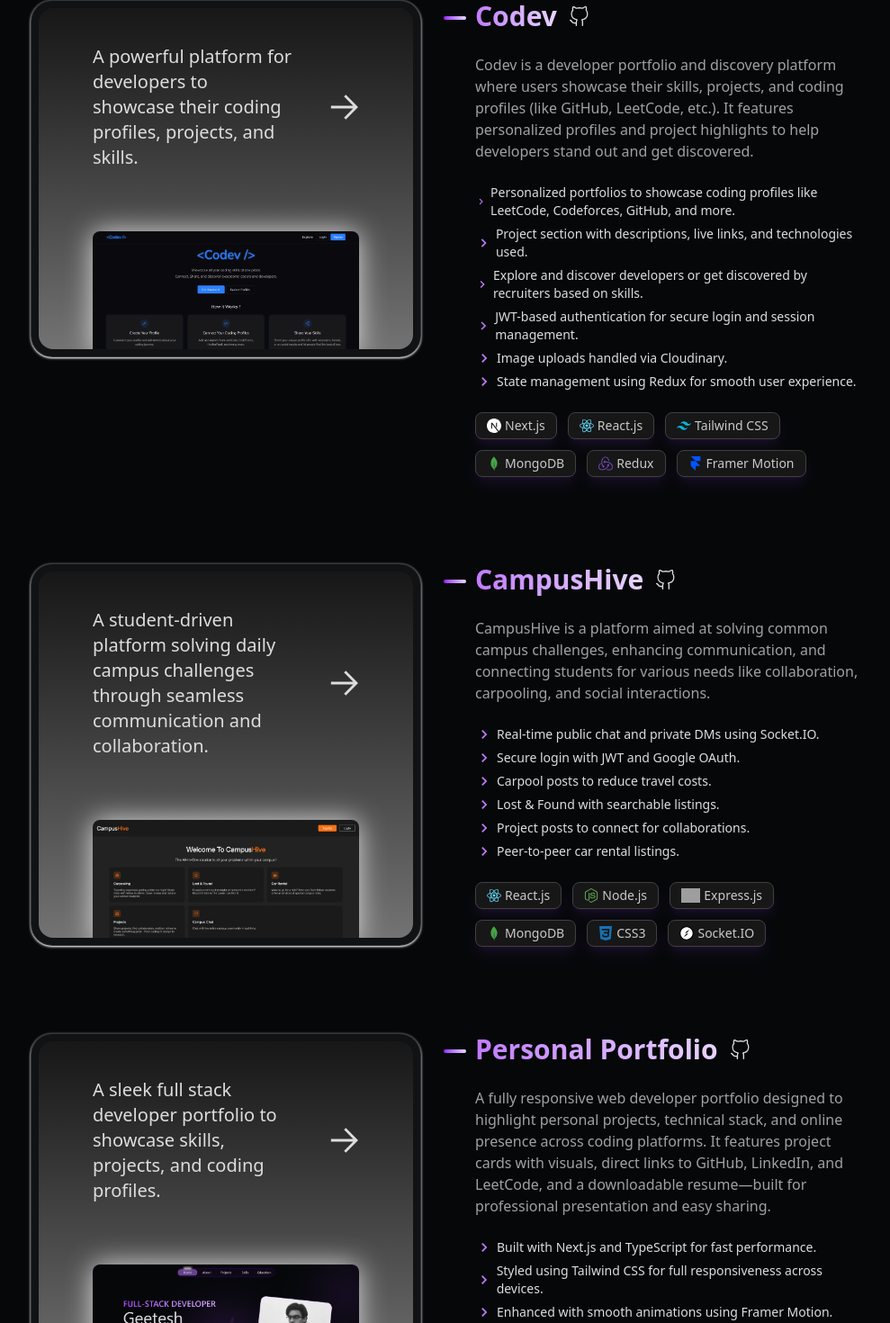
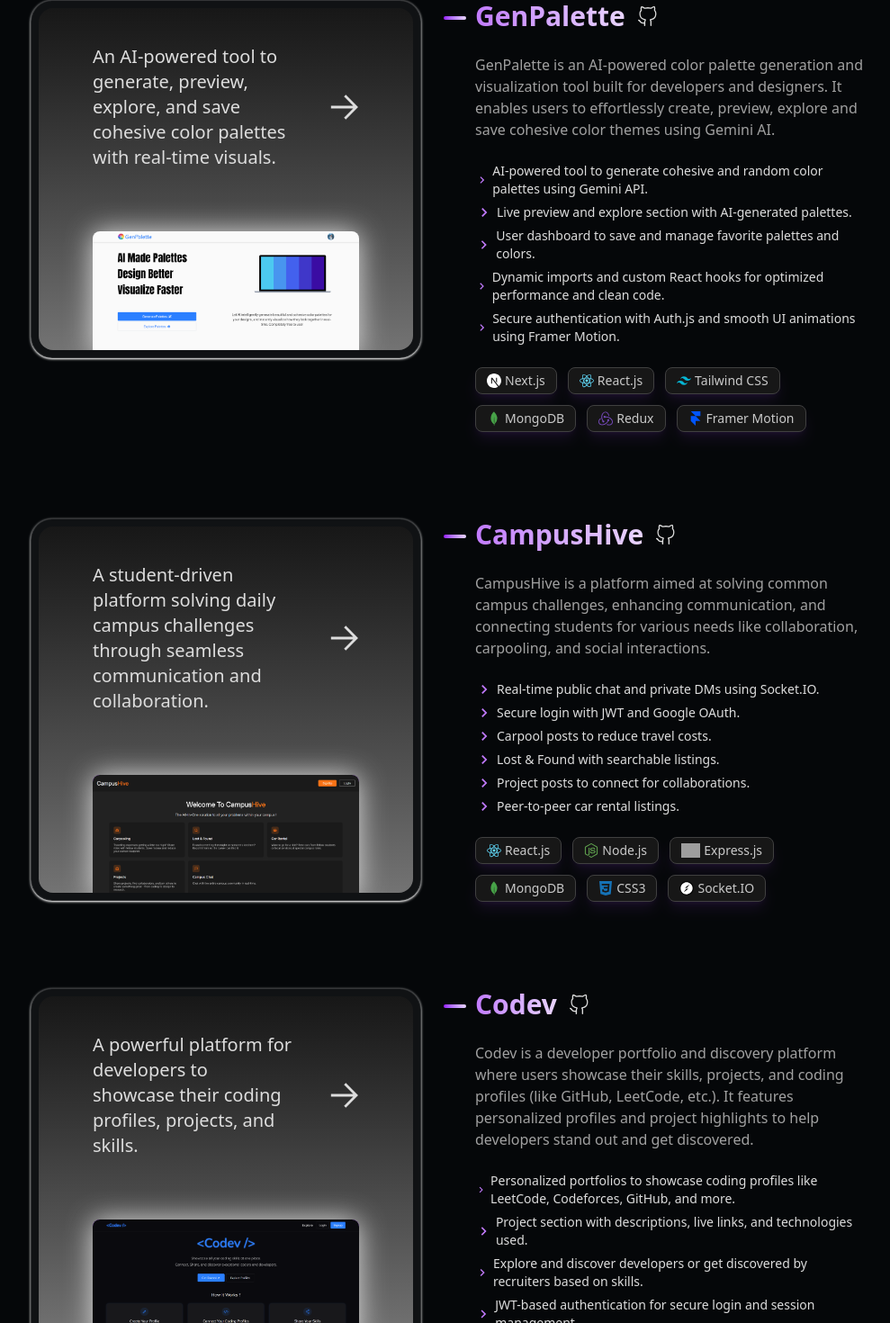
Before and after one commit to Geeteshgit/geeteshportfolio, a Next.js app: page /projects in a window 1280 px wide. Shown: the part 276-1746 px from the top of the page at 90% size, without its empty margins (142-1131 px from the left). Built offline with nearby package versions, Linux system fonts and the light colour scheme; grey boxes are pictures that could not be loaded.

Commit message:
genpalette project added

```diff
--- a/data/myData.ts
+++ b/data/myData.ts
@@ -29,19 +29,18 @@
 
 export const projects: Projects[] = [
     {
-        image: 'codev.png',
-        caption: 'A powerful platform for developers to showcase their coding profiles, projects, and skills.',
-        name: 'Codev',
-        link: 'https://codev-ten.vercel.app/',
-        github: 'https://github.com/Geeteshgit/Codev.git',
-        description: 'Codev is a developer portfolio and discovery platform where users showcase their skills, projects, and coding profiles (like GitHub, LeetCode, etc.). It features personalized profiles and project highlights to help developers stand out and get discovered.',
+        image: 'genpalette.png',
+        caption: 'An AI-powered tool to generate, preview, explore, and save cohesive color palettes with real-time visuals.',
+        name: 'GenPalette',
+        link: 'https://genpalette-virid.vercel.app/',
+        github: 'https://github.com/Geeteshgit/genpalette.git',
+        description: 'GenPalette is an AI-powered color palette generation and visualization tool built for developers and designers. It enables users to effortlessly create, preview, explore and save cohesive color themes using Gemini AI.',
         features: [
-            'Personalized portfolios to showcase coding profiles like LeetCode, Codeforces, GitHub, and more.',
-            'Project section with descriptions, live links, and technologies used.',
-            'Explore and discover developers or get discovered by recruiters based on skills.',
-            'JWT-based authentication for secure login and session management.',
-            'Image uploads handled via Cloudinary.',
-            'State management using Redux for smooth user experience.'
+            'AI-powered tool to generate cohesive and random color palettes using Gemini API.',
+            'Live preview and explore section with AI-generated palettes.',
+            'User dashboard to save and manage favorite palettes and colors.',
+            'Dynamic imports and custom React hooks for optimized performance and clean code.',
+            'Secure authentication with Auth.js and smooth UI animations using Framer Motion.'
         ],
         technologies: ['Next.js', 'React.js', 'Tailwind CSS', 'MongoDB', 'Redux', 'Framer Motion']
     },
@@ -66,6 +65,23 @@
             'Peer-to-peer car rental listings.'
         ],
         technologies: ['React.js', 'Node.js', 'Express.js', 'MongoDB', 'CSS3', 'Socket.IO']
+    },
+    {
+        image: 'codev.png',
+        caption: 'A powerful platform for developers to showcase their coding profiles, projects, and skills.',
+        name: 'Codev',
+        link: 'https://codev-ten.vercel.app/',
+        github: 'https://github.com/Geeteshgit/Codev.git',
+        description: 'Codev is a developer portfolio and discovery platform where users showcase their skills, projects, and coding profiles (like GitHub, LeetCode, etc.). It features personalized profiles and project highlights to help developers stand out and get discovered.',
+        features: [
+            'Personalized portfolios to showcase coding profiles like LeetCode, Codeforces, GitHub, and more.',
+            'Project section with descriptions, live links, and technologies used.',
+            'Explore and discover developers or get discovered by recruiters based on skills.',
+            'JWT-based authentication for secure login and session management.',
+            'Image uploads handled via Cloudinary.',
+            'State management using Redux for smooth user experience.'
+        ],
+        technologies: ['Next.js', 'React.js', 'Tailwind CSS', 'MongoDB', 'Redux', 'Framer Motion']
     },
     {
         image: 'portfolio.png',
@@ -131,19 +147,18 @@
 
 export const featuredProjects: Projects[] = [
     {
-        image: 'codev.png',
-        caption: 'A powerful platform for developers to showcase their coding profiles, projects, and skills.',
-        name: 'Codev',
-        link: 'https://codev-ten.vercel.app/',
-        github: 'https://github.com/Geeteshgit/Codev.git',
-        description: 'Codev is a developer portfolio and discovery platform where users showcase their skills, projects, and coding profiles (like GitHub, LeetCode, etc.). It features personalized profiles and project highlights to help developers stand out and get discovered.',
+        image: 'genpalette.png',
+        caption: 'An AI-powered tool to generate, preview, explore, and save cohesive color palettes with real-time visuals.',
+        name: 'GenPalette',
+        link: 'https://genpalette-virid.vercel.app/',
+        github: 'https://github.com/Geeteshgit/genpalette.git',
+        description: 'GenPalette is an AI-powered color palette generation and visualization tool built for developers and designers. It enables users to effortlessly create, preview, explore and save cohesive color themes using Gemini AI.',
         features: [
-            'Personalized portfolios to showcase coding profiles like LeetCode, Codeforces, GitHub, and more.',
-            'Project section with descriptions, live links, and technologies used.',
-            'Explore and discover developers or get discovered by recruiters based on skills.',
-            'JWT-based authentication for secure login and session management.',
-            'Image uploads handled via Cloudinary.',
-            'State management using Redux for smooth user experience.'
+            'AI-powered tool to generate cohesive and random color palettes using Gemini API.',
+            'Live preview and explore section with AI-generated palettes.',
+            'User dashboard to save and manage favorite palettes and colors.',
+            'Dynamic imports and custom React hooks for optimized performance and clean code.',
+            'Secure authentication with Auth.js and smooth UI animations using Framer Motion.'
         ],
         technologies: ['Next.js', 'React.js', 'Tailwind CSS', 'MongoDB', 'Redux', 'Framer Motion']
     },
@@ -170,19 +185,20 @@
         technologies: ['React.js', 'Node.js', 'Express.js', 'MongoDB', 'CSS3', 'Socket.IO']
     },
     {
-        image: 'portfolio.png',
-        caption: 'A sleek full stack developer portfolio to showcase skills, projects, and coding profiles.',
-        name: 'Personal Portfolio',
-        link: 'https://geeteshdalal.vercel.app/',
-        github: 'https://github.com/Geeteshgit/geeteshportfolio.git',
-        description: 'A fully responsive web developer portfolio designed to highlight personal projects, technical stack, and online presence across coding platforms. It features project cards with visuals, direct links to GitHub, LinkedIn, and LeetCode, and a downloadable resume—built for professional presentation and easy sharing.',
+        image: 'codev.png',
+        caption: 'A powerful platform for developers to showcase their coding profiles, projects, and skills.',
+        name: 'Codev',
+        link: 'https://codev-ten.vercel.app/',
+        github: 'https://github.com/Geeteshgit/Codev.git',
+        description: 'Codev is a developer portfolio and discovery platform where users showcase their skills, projects, and coding profiles (like GitHub, LeetCode, etc.). It features personalized profiles and project highlights to help developers stand out and get discovered.',
         features: [
-            'Built with Next.js and TypeScript for fast performance.'
-            ,
-            'Styled using Tailwind CSS for full responsiveness across devices.'
-            ,
-            'Enhanced with smooth animations using Framer Motion.'
+            'Personalized portfolios to showcase coding profiles like LeetCode, Codeforces, GitHub, and more.',
+            'Project section with descriptions, live links, and technologies used.',
+            'Explore and discover developers or get discovered by recruiters based on skills.',
+            'JWT-based authentication for secure login and session management.',
+            'Image uploads handled via Cloudinary.',
+            'State management using Redux for smooth user experience.'
         ],
-        technologies: ['Next.js', 'React.js', 'TypeScript', 'Tailwind CSS', 'Framer Motion']
+        technologies: ['Next.js', 'React.js', 'Tailwind CSS', 'MongoDB', 'Redux', 'Framer Motion']
     }
 ];
```
Also changed, not shown: public/projects/genpalette.png (added).
